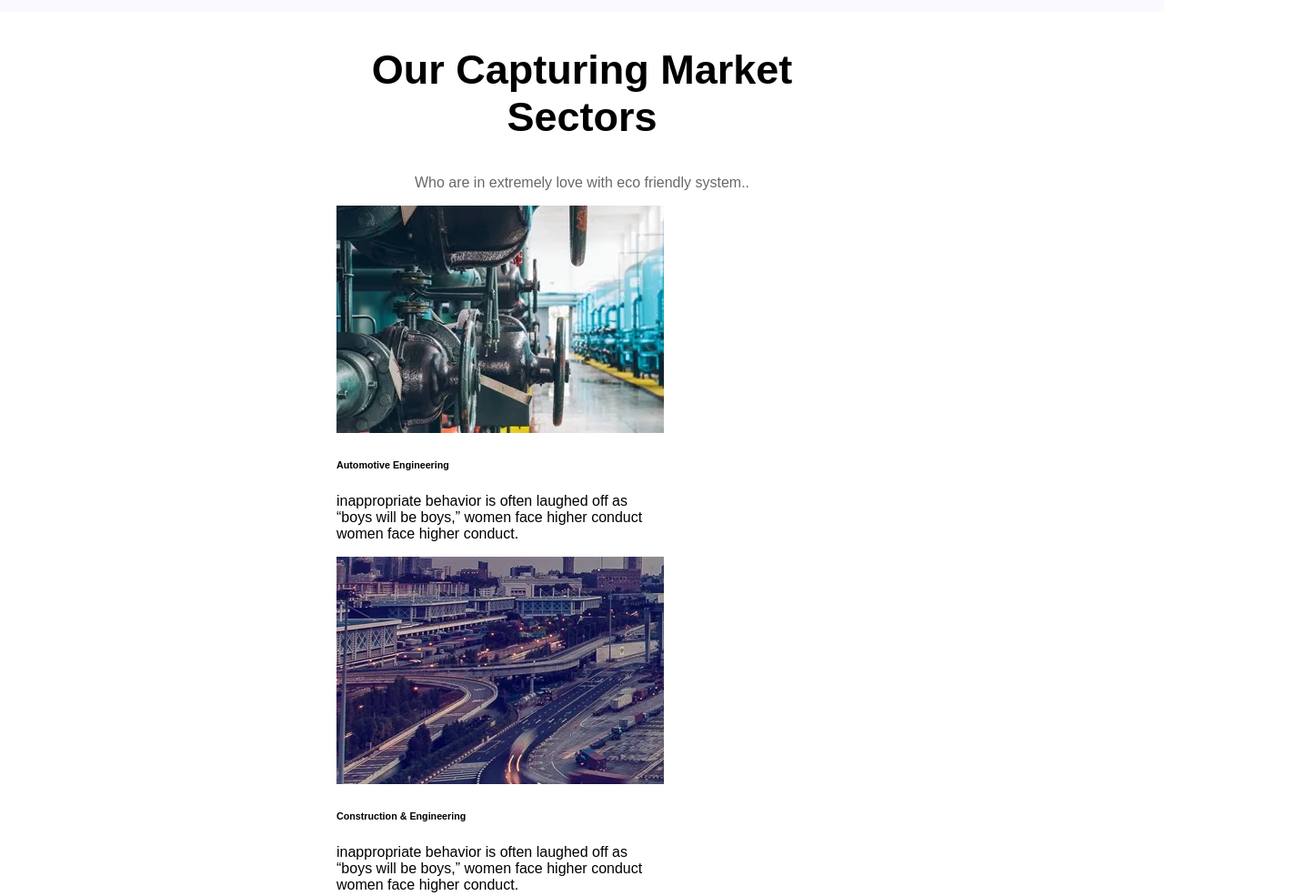
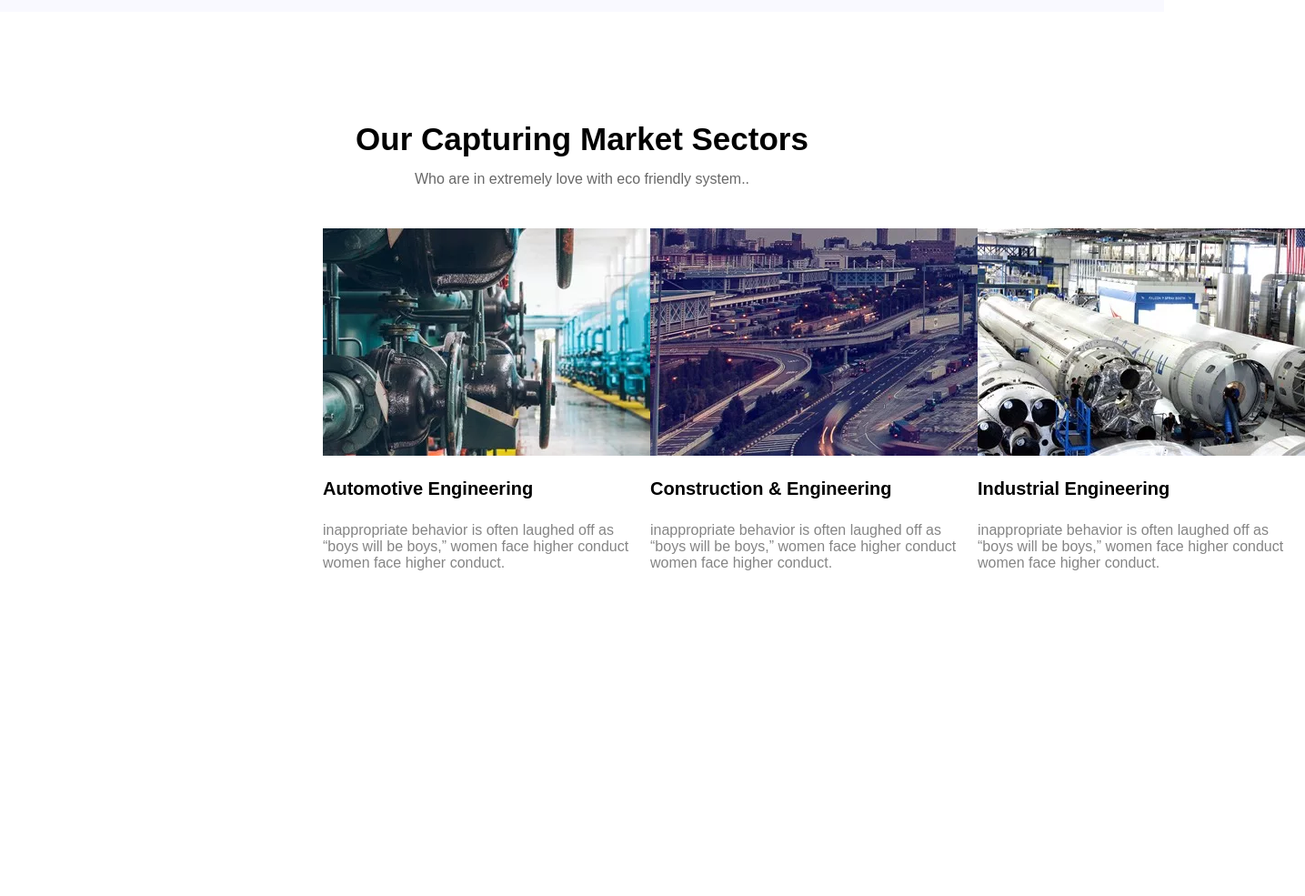
Before and after one commit to sraffiansyah/L-industry, a plain HTML site: page index.html in a window 1280 px wide. Shown: the part 2843-3828 px from the top of the page at 91% size, 1435 px wide, since content can reach past the window. After the commit the page ends 3487 px from the top, so only its background shows below. Drawn offline with Linux system fonts and the light colour scheme.

Commit message:
s4 masih blom kelar tpi nyoba cr lain

```diff
--- a/index.html
+++ b/index.html
@@ -156,17 +156,23 @@
             </div>
             <div class="s4-container">
                 <div class="s4-evenly">
-                    <img src="./assets/img/s4-img1.jpg" alt=""></img>
+                    <div class="cover-img">
+                        <div class="s4-img1"></div>
+                    </div>
                     <h6 class="s4-title-img">Automotive Engineering</h6>
                     <p class="s4-desk">inappropriate behavior is often laughed off as <br>“boys will be boys,” women face higher conduct <br> women face higher conduct.</p>
                 </div>
                 <div class="s4-evenly">
-                    <img src="./assets/img/s4-img2.jpg" alt=""></img>
+                    <div class="cover-img">
+                        <div class="s4-img2"></div>
+                    </div>
                     <h6 class="s4-title-img">Construction & Engineering</h6>
                     <p class="s4-desk">inappropriate behavior is often laughed off as <br>“boys will be boys,” women face higher conduct <br> women face higher conduct.</p>
                 </div>
                 <div class="s4-evenly">
-                    <img src="./assets/img/s4-img3.jpg" alt=""></img>
+                    <div class="cover-img">
+                        <div class="s4-img3"></div>
+                    </div>
                     <h6 class="s4-title-img">Industrial Engineering</h6>
                     <p class="s4-desk">inappropriate behavior is often laughed off as <br>“boys will be boys,” women face higher conduct <br> women face higher conduct.</p>
                 </div>
--- a/stylesheet.css
+++ b/stylesheet.css
@@ -286,14 +286,47 @@ option{
 }
 .s-4{
     font-family: sans-serif;
-    margin: 0 370px;
+    margin: 0 355px;
 }
 .s4-title{
     text-align: center;
 }
 .s4-title1{
-    font-size: 45px;
+    font-size: 35px;
+    padding-top: 100px;
+    margin-top: 20px;
+    margin-bottom: 10px;
 }
 .s4-title2{
     color: #686868;
+    margin-top: 0;
+    margin-bottom: 35px;
+    padding: 5px 0 10px 0;
 }
+.s4-container{
+    justify-content: space-evenly;
+    display: flex;
+}
+.s4-img1{
+    width: 360px;
+    height: 250px;
+    background: url(../L-industry/assets/img/s4-img1.jpg);
+}
+.s4-img2{
+    width: 360px;
+    height: 250px;
+    background: url(../L-industry/assets/img/s4-img2.jpg);
+}
+.s4-img3{
+    width: 360px;
+    height: 250px;
+    background: url(../L-industry/assets/img/s4-img3.jpg);
+}
+.s4-title-img{
+    font-size: 20px;
+    margin: 25px 0;
+    font-family: sans-serif;
+}
+.s4-desk{
+    color: #858585;
+}
```
